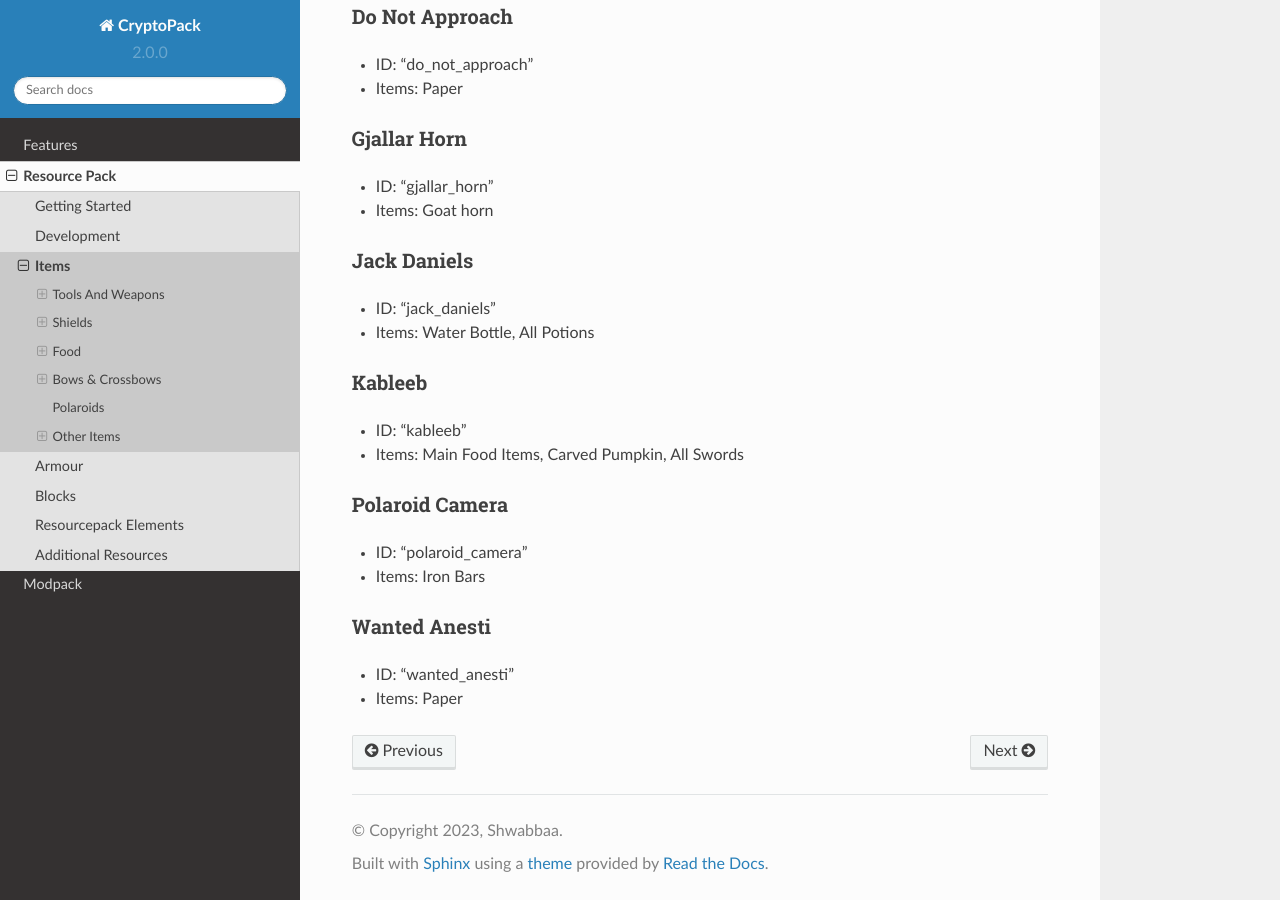
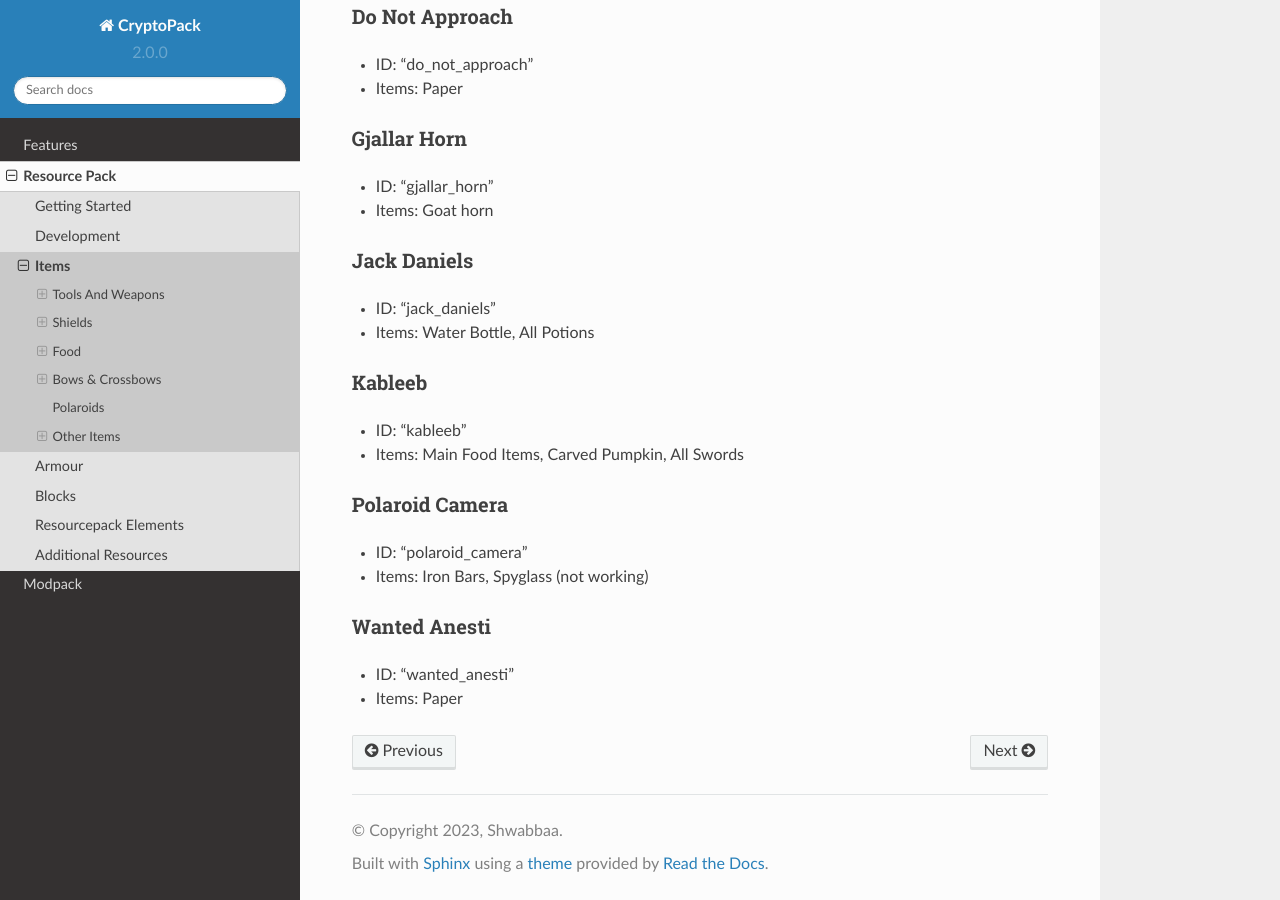
Before and after one commit to Shwabbaa/cryptopack-docs, a Sphinx documentation site: the page built from docs/source/resourcepack/items.rst, in a window 1280 px wide and 900 px high, scrolled down 6025 px. Built offline with Sphinx 7.4.7 and the Read the Docs theme 2.0.0, drawn with Linux system fonts in a browser that asks for light colours; pages that are not in the unit, such as notebooks, are missing from menus.

Commit message:
Update items.rst

```diff
--- a/docs/source/resourcepack/items.rst
+++ b/docs/source/resourcepack/items.rst
@@ -269,7 +269,7 @@ Kableeb
 Polaroid Camera
 ------------------
 * ID: "polaroid_camera"
-* Items: Iron Bars
+* Items: Iron Bars, Spyglass (not working)
 
 Wanted Anesti
 ------------------
```
